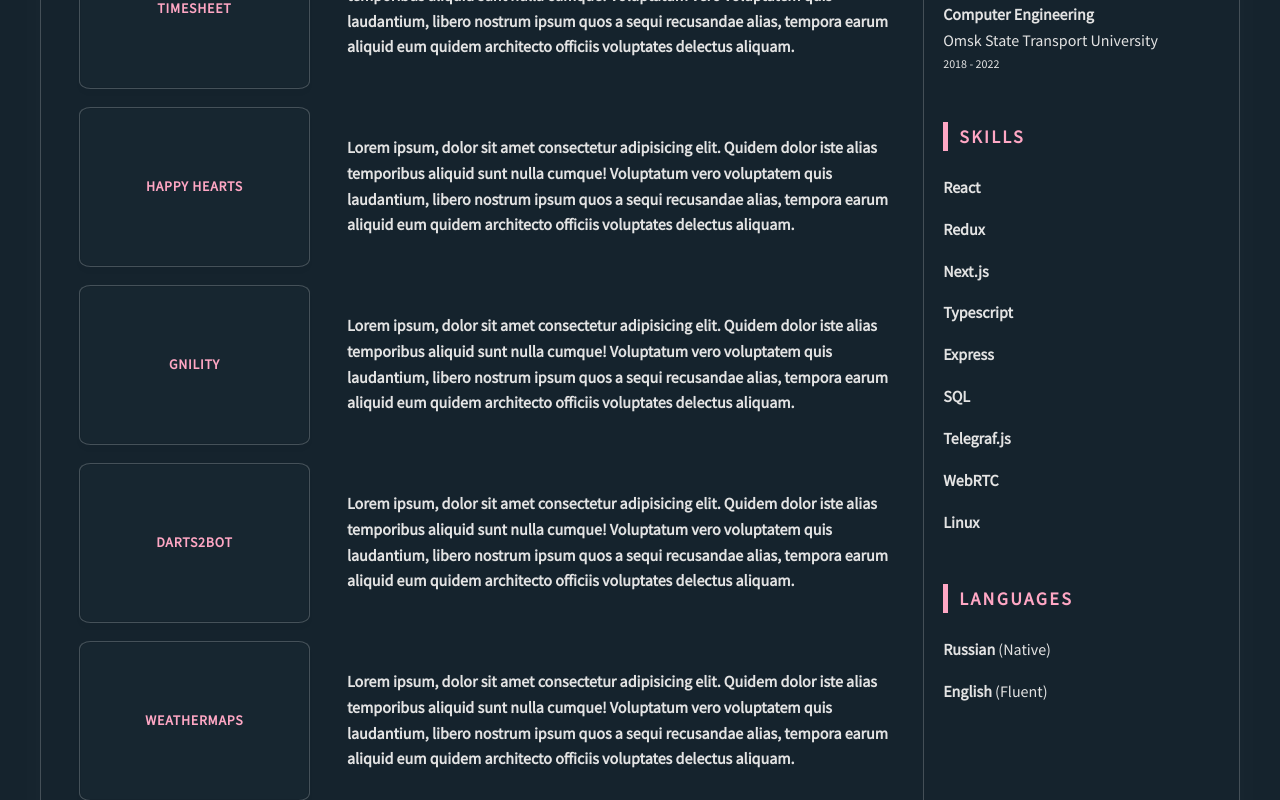
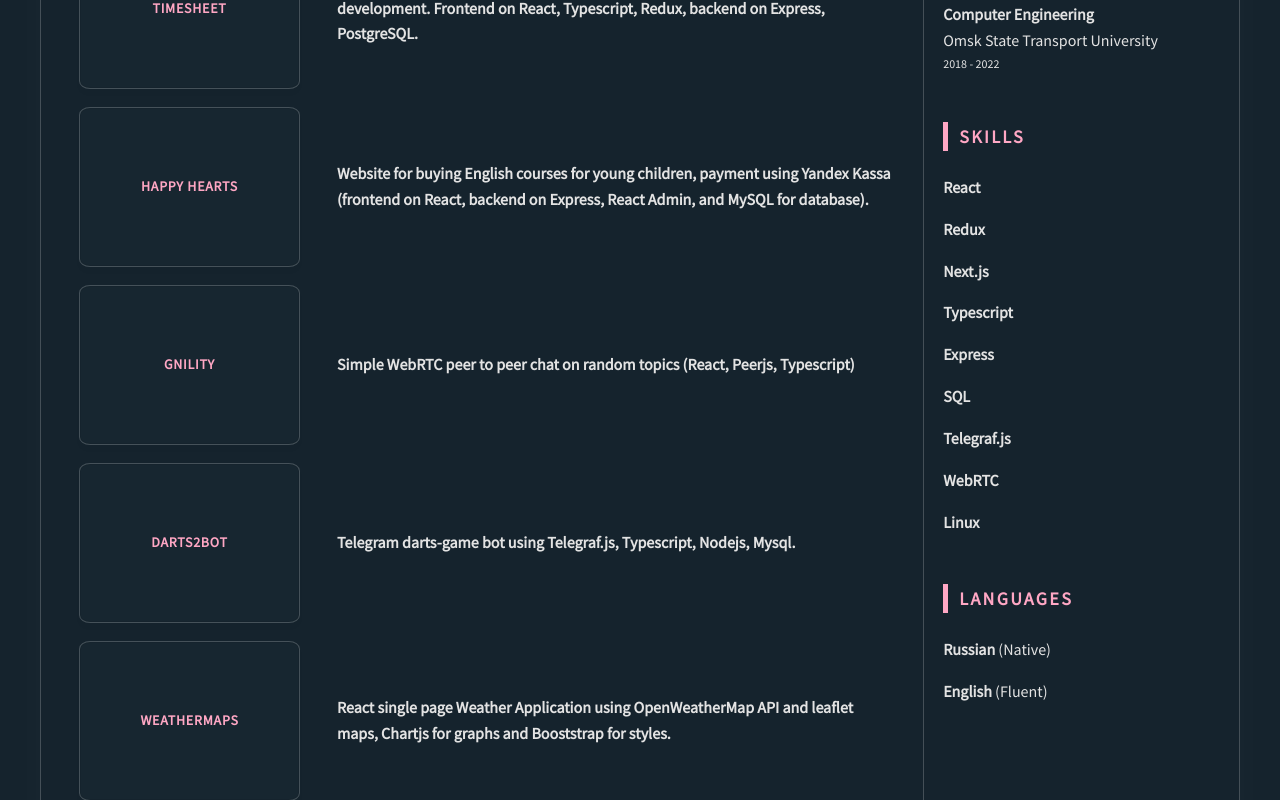
Before and after one commit to h4x0rlol/Blog, a Next.js app in the folder client/: page / in a window 1280 px wide. Shown: the part 440-1240 px from the top of the page. Built offline with nearby package versions, Linux system fonts and the light colour scheme.

Commit message:
project description

```diff
--- a/client/components/Projects.jsx
+++ b/client/components/Projects.jsx
@@ -103,11 +103,9 @@ const Projects = () => {
             </a>
 
             <div className={styles.project_description}>
-              Lorem ipsum, dolor sit amet consectetur adipisicing elit. Quidem
-              dolor iste alias temporibus aliquid sunt nulla cumque! Voluptatum
-              vero voluptatem quis laudantium, libero nostrum ipsum quos a sequi
-              recusandae alias, tempora earum aliquid eum quidem architecto
-              officiis voluptates delectus aliquam.
+              The Time Analyzer, was made exclusively for yourself's needs and
+              always under development. Frontend on React, Typescript, Redux,
+              backend on Express, PostgreSQL.
             </div>
           </div>
 
@@ -152,11 +150,9 @@ const Projects = () => {
             </a>
 
             <div className={styles.project_description}>
-              Lorem ipsum, dolor sit amet consectetur adipisicing elit. Quidem
-              dolor iste alias temporibus aliquid sunt nulla cumque! Voluptatum
-              vero voluptatem quis laudantium, libero nostrum ipsum quos a sequi
-              recusandae alias, tempora earum aliquid eum quidem architecto
-              officiis voluptates delectus aliquam.
+              Website for buying English courses for young children, payment
+              using Yandex Kassa (frontend on React, backend on Express, React
+              Admin, and MySQL for database).
             </div>
           </div>
 
@@ -201,11 +197,8 @@ const Projects = () => {
             </a>
 
             <div className={styles.project_description}>
-              Lorem ipsum, dolor sit amet consectetur adipisicing elit. Quidem
-              dolor iste alias temporibus aliquid sunt nulla cumque! Voluptatum
-              vero voluptatem quis laudantium, libero nostrum ipsum quos a sequi
-              recusandae alias, tempora earum aliquid eum quidem architecto
-              officiis voluptates delectus aliquam.
+              Simple WebRTC peer to peer chat on random topics (React, Peerjs,
+              Typescript)
             </div>
           </div>
 
@@ -250,11 +243,8 @@ const Projects = () => {
             </a>
 
             <div className={styles.project_description}>
-              Lorem ipsum, dolor sit amet consectetur adipisicing elit. Quidem
-              dolor iste alias temporibus aliquid sunt nulla cumque! Voluptatum
-              vero voluptatem quis laudantium, libero nostrum ipsum quos a sequi
-              recusandae alias, tempora earum aliquid eum quidem architecto
-              officiis voluptates delectus aliquam.
+              Telegram darts-game bot using Telegraf.js, Typescript, Nodejs,
+              Mysql.
             </div>
           </div>
 
@@ -262,7 +252,7 @@ const Projects = () => {
             <a
               className={styles.item}
               id="item"
-              href="https://github.com/h4x0rlol/react-interactive-weather"
+              href="https://github.com/h4x0rlol/weathermaps"
               target="_blank"
             >
               <svg
@@ -299,11 +289,8 @@ const Projects = () => {
             </a>
 
             <div className={styles.project_description}>
-              Lorem ipsum, dolor sit amet consectetur adipisicing elit. Quidem
-              dolor iste alias temporibus aliquid sunt nulla cumque! Voluptatum
-              vero voluptatem quis laudantium, libero nostrum ipsum quos a sequi
-              recusandae alias, tempora earum aliquid eum quidem architecto
-              officiis voluptates delectus aliquam.
+              React single page Weather Application using OpenWeatherMap API and
+              leaflet maps, Chartjs for graphs and Booststrap for styles.
             </div>
           </div>
         </div>
--- a/client/pages/_document.jsx
+++ b/client/pages/_document.jsx
@@ -18,7 +18,11 @@ class MyDocument extends Document {
             href="/favicons/favicon.ico"
             type="image/x-icon"
           />
-          <meta charset="utf-8" />
+          <meta charSet="utf-8" />
+          <meta
+            name="description"
+            content="Dmitry Khailov personal portofilo website and blog"
+          ></meta>
         </Head>
         <body>
           <script dangerouslySetInnerHTML={{ __html: setInitialTheme }} />
--- a/client/styles/Projects.module.scss
+++ b/client/styles/Projects.module.scss
@@ -9,7 +9,6 @@
   display: flex;
   flex-direction: row;
   width: 100%;
-  justify-content: space-between;
   padding-bottom: 0.5rem;
 }
 
@@ -34,6 +33,7 @@
   position: relative;
   overflow: hidden;
   width: 100%;
+  max-width: 221px;
   height: 160px;
   margin: 5px;
   cursor: pointer;
```
